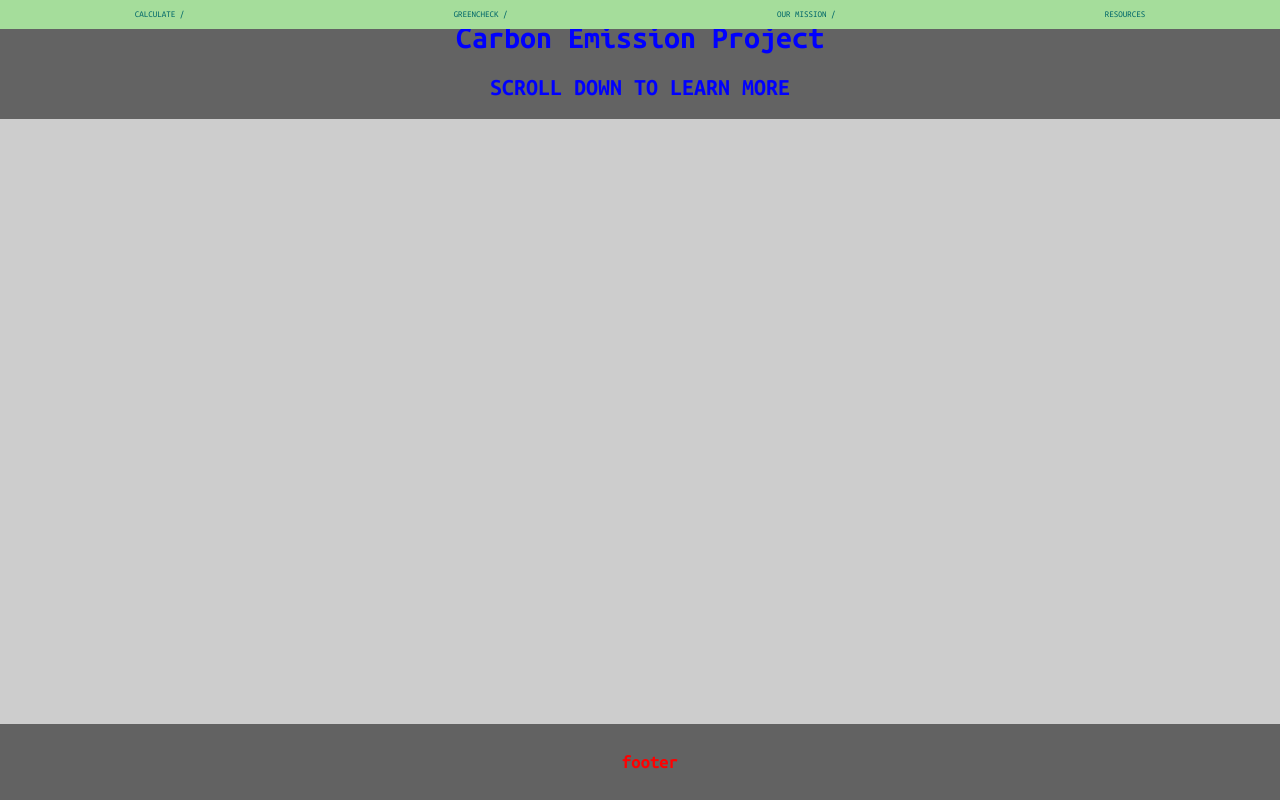
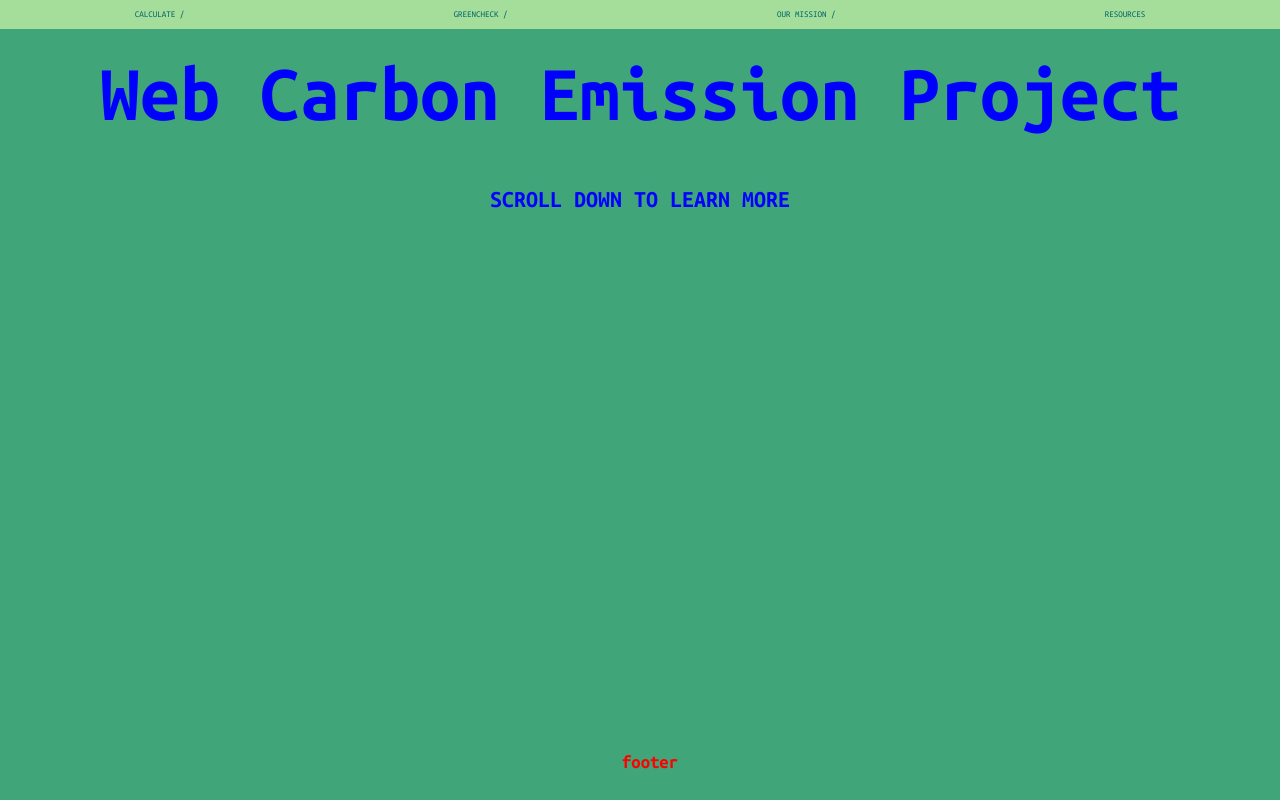
Before and after one commit to Speks2/WEB-CARBON-EMISSION-PROJECT, a plain HTML site: page index.html in a window 1280 px wide. Drawn offline with Linux system fonts and the light colour scheme.

Commit message:
design change

```diff
--- a/assets/css/style.scss
+++ b/assets/css/style.scss
@@ -9,6 +9,7 @@ body {
     font-family: "Ubuntu Mono", monospace;
     font-weight: 400;
     font-style: normal;
+    background: rgba(64, 165, 120, 1);
     header {
          color: blue;
          background-color: #636363;
@@ -17,18 +18,23 @@ body {
          position: fixed;
          top: 0;
          left: 0;
+         background: rgba(64, 165, 120, 1);
+         h1 {
+            font-size: 5rem;
+         }
+
     }
     footer {
         color: red;
-        background-color: #626262;
         padding: 10px;
         text-align: center;
         width: 100%;
         position: fixed;
         bottom: 0;
         left: 0;
+        background: rgba(64, 165, 120, 1);
+
     }
-    background-color: rgb(205, 205, 205);
 }
 // NAVBAR
 div nav {
--- a/index.html
+++ b/index.html
@@ -22,8 +22,8 @@
         </nav>
          </div>
             <!-- BIG CIRCLE THINGY MAIN -->
-             <div>
-                 <h1>Carbon Emission Project</h1>
+             <div class="circle">
+                 <h1>Web Carbon Emission Project</h1>
                  <h2>SCROLL DOWN TO LEARN MORE</h2>
              </div>
 
```
Also changed, not shown: assets/css/style.css.
